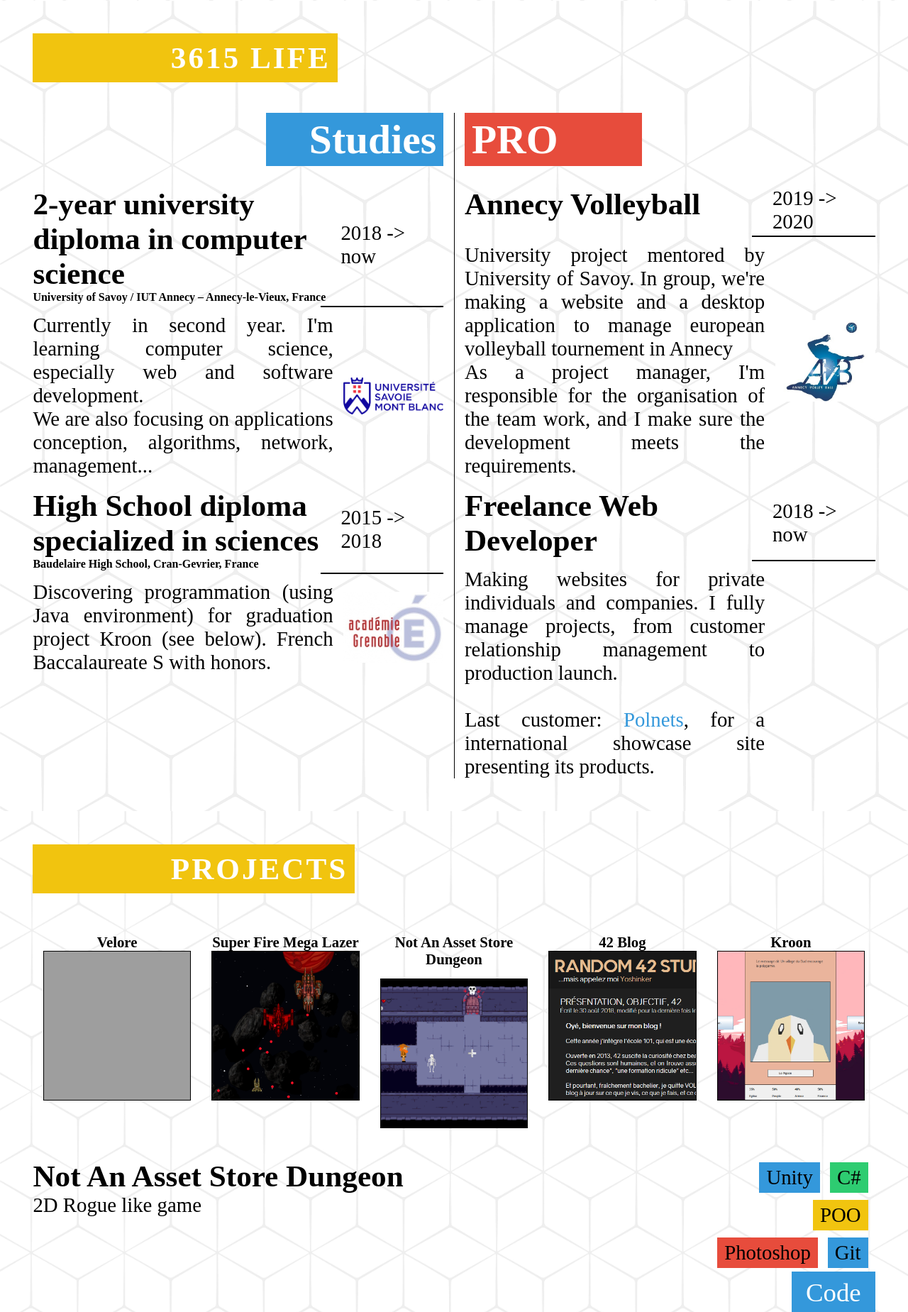
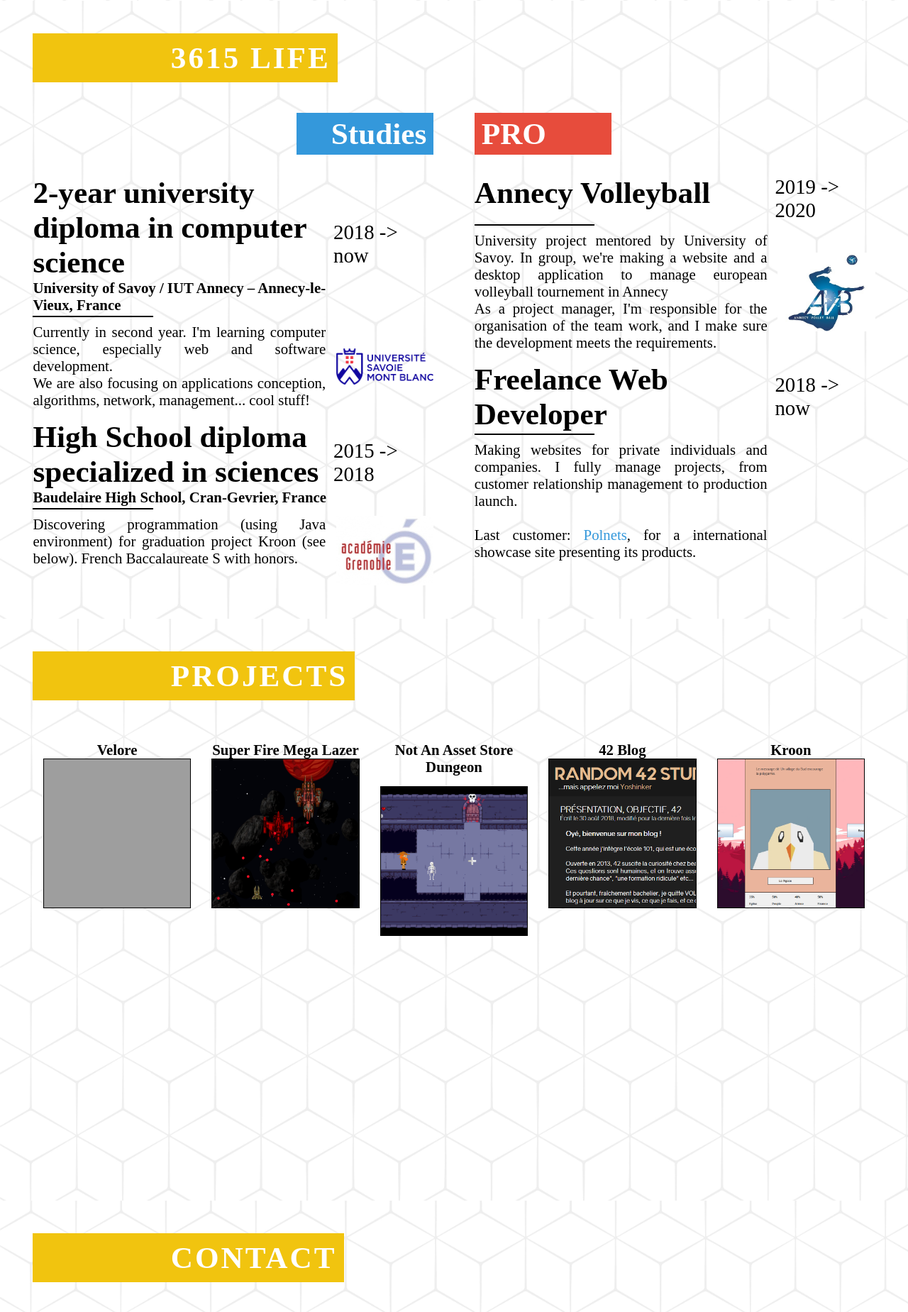
Before and after one commit to tomperr/portfolio, a PHP site: page / in a window 1280 px wide. Shown: the part 2591-4440 px from the top of the page at 71% size. Run offline with PHP 8.4, Linux system fonts and the light colour scheme; some web fonts are replaced; grey boxes are pictures that could not be loaded.

Commit message:
Update content & fix projects size

```diff
--- a/about.php
+++ b/about.php
@@ -24,6 +24,9 @@
 					<div class="inline-block bg-sun padding margin h-5 lovedtech animate fade-in-top">
 						Optimisation
 					</div>
+					<div class="inline-block bg-emerald padding margin h-5 lovedtech animate fade-in-top">
+						Unix
+					</div>
 				</div>
 				<p class="pt-1 h-3" align="right">Download my <span class="bg-alizarin padding"><a href="#">resume</a></span></p>
 			</div>
--- a/css/content.css
+++ b/css/content.css
@@ -265,7 +265,7 @@
 	display: block;
 	position: absolute;
 	bottom: -5px;
-	right: 0px;
+	left: 0px;
 	height: 2px;
 	width: 30%;
 	background-color: black;
@@ -281,12 +281,21 @@
 #projects_container > .flex-row {
 	flex-flow: row wrap;
 }
+
+#projects-descriptions, #projects_complement {
+	position: relative;
+}
+
 .project_description {
-	display: none;
+	opacity: 0;
+	position: absolute;
+	top: 0px;
+	/*display: none;*/
 }
 
 .project_description.active {
-	display: block;
+	opacity: 1;
+	/*display: block;*/
 }
 
 .project {
--- a/css/general.css
+++ b/css/general.css
@@ -3,6 +3,10 @@
 	margin: 0px;
 	font-family: Imperfecta;
 	z-index: 2;
+}
+
+body {
+	overflow-x: hidden;
 }
 
 li {
@@ -398,9 +402,5 @@
 	width: default;
 	position: relative;
 	opacity: 1;
-	left: 0px;
-	right: 0px;
-	top: 0px;
-	bottom: 0px;
 	transition: 0.5s all ease;
 }
--- a/experiences.php
+++ b/experiences.php
@@ -8,25 +8,25 @@
 		<div class="flex-item-fill">
 			<div class="flex-row h100" id="experiences-container">
 
-				<div class="col-1 mr-1" id="studies">
+				<div class="col-1 mr-2" id="studies">
 					<div class="study-title-container mb-2" align="right">
-						<h3 class="h-3 padding bg-river animate expand" align="right">Studies</h3>
+						<h3 class="h-4 padding bg-river animate expand" align="right">Studies</h3>
 					</div>
 					<div id="studies-block">
 						<div class="study animate fade-in-left">
 							<div class="study-title flex-row">
 								<div class="flex-col col-3">
 									<h4 class="study-name h-4">2-year university diploma in computer science</h4>
-									<h4 class="study-location">University of Savoy / IUT Annecy – Annecy-le-Vieux, France</h4>
+									<h4 class="study-location h-6">University of Savoy / IUT Annecy – Annecy-le-Vieux, France</h4>
 								</div>
 								<div class="flex date-container col-1">
 									<p class="study-date h-5">2018 -> now</p>
 								</div>
 							</div>
 							<div class="flex-row mt-1">
-								<p class="study-description h-5 justify col-3">
+								<p class="study-description h-6 justify col-3">
 									Currently in second year. I'm learning computer science, especially web and software development.<br />
-									We are also focusing on applications conception, algorithms, network, management...
+									We are also focusing on applications conception, algorithms, network, management... cool stuff!
 								</p>
 								<div class="flex col-1 logo-container pl-1">
 									<img src="img/univ_logo.png" class="animate fade-in-right">
@@ -38,14 +38,14 @@
 							<div class="study-title flex-row">
 								<div class="flex-col col-3">
 									<h4 class="study-name h-4">High School diploma specialized in sciences</h4>
-									<h4 class="study-location">Baudelaire High School, Cran-Gevrier, France</h4>
+									<h4 class="study-location h-6">Baudelaire High School, Cran-Gevrier, France</h4>
 								</div>
 								<div class="flex date-container col-1">
 									<p class="study-date h-5">2015 -> 2018</p>
 								</div>
 							</div>
 							<div class="flex-row mt-1">
-								<p class="study-description h-5 justify col-3">
+								<p class="study-description h-6 justify col-3">
 									Discovering programmation (using Java environment) for graduation project Kroon (see below).
 									French Baccalaureate S with honors.
 								</p>
@@ -57,11 +57,11 @@
 					</div>
 				</div>
 
-				<div class="v-delimiter"></div>
+				<!--<div class="v-delimiter"></div>-->
 
-				<div class="col-1 ml-1" id="works">
+				<div class="col-1 ml-2" id="works">
 					<div class="work-title-container mb-2" align="right">
-						<h3 class="h-3 padding bg-alizarin animate expand">PRO</h3>
+						<h3 class="h-4 padding bg-alizarin animate expand">PRO</h3>
 					</div>
 					<div class="work animate fade-in-right">
 						<div class="work-title flex-row">
@@ -73,7 +73,7 @@
 							</div>
 						</div>
 						<div class="flex-row mt-1">
-							<p class="work-description h-5 justify col-3">
+							<p class="work-description h-6 justify col-3">
 								University project mentored by University of Savoy. In group, we're making a website and a desktop application to manage european volleyball tournement in Annecy<br />
 								As a project manager, I'm responsible for the organisation of the team work, and I make sure the development meets the requirements.
 							</p>
@@ -92,7 +92,7 @@
 							</div>
 						</div>
 						<div class="flex-row mt-1">
-							<p class="work-description h-5 justify col-3">
+							<p class="work-description h-6 justify col-3">
 								Making websites for private individuals and companies. I fully manage projects, from customer relationship management to production launch.<br /><br />
 								Last customer: <a href="http://polnets.com/">Polnets</a>, for a international showcase site presenting its products.<br />
 							</p>
--- a/header.php
+++ b/header.php
@@ -1,5 +1,5 @@
 <div class="section" id="header">
-	<div id="titles">
+	<div id="titles" class="animate fade-in-top">
 		<h1 class="bg-midnight h-2">Tom PERRILLAT-COLLOMB</h1>
 		<h2 class="bg-alizarin h-4">Freelance Web Dev</h2>
 	</div>
--- a/index.php
+++ b/index.php
@@ -34,7 +34,6 @@
 
 	<script src="js/menu.js"></script>
 	<script src="js/parallax.js"></script>
-	<script src="js/skills.js"></script>
 	<script src="js/projects.js"></script>
 	<script src="js/appear.js"></script>
 
--- a/projects.php
+++ b/projects.php
@@ -31,40 +31,41 @@
 			<div id="projects_complement" class="flex-item-fill mt-3">
 				<div class="flex-row h100 ">
 					<div id="projects-descriptions" class="col-3">
-						<div data-p_id='1' class="project_description">
+						<div data-p_id='1' class="project_description animate fade-in">
 							<h4 class="h-4">Velore</h4>
 							<p class="h-5">
-								Website for family bike courses
+								International website for family cycling tours. This project was carried out in groups of 5, including a Dutch student and an Irish student. I was responsible for the data mining (to collect courses), as well as the registration and login system.
 							</p>
 						</div>
-						<div data-p_id='2' class="project_description">
+						<div data-p_id='2' class="project_description animate fade-in">
 							<h4 class="h-4">Super Fire Mega Lazer</h4>
 							<p class="h-5">
-								Shoot'em up game
+								2D game in which the player embodies a spaceship destroying the ships that attack him. Developed in 5 days, in C++ with the SFML library, within a team of 4 students. I contributed to the game system, including the generation of enemy ships and the player's movements. At the end of the project, I also took care of the optimization of memory accesses.
 							</p>
 						</div>
-						<div data-p_id='3' class="project_description active">
+						<div data-p_id='3' class="project_description animate fade-in active ">
 							<h4 class="h-4">Not An Asset Store Dungeon</h4>
 							<p class="h-5">
-								2D Rogue like game
+								Made under Unity in 5 days with a group of 5 other students, it is a 2D exploration game in a procedurally generated dungeon. I mainly contributed to the realization of the dungeon creation algorithm, and I also developed the artificial intelligence of enemies.
 							</p>
 						</div>
-						<div data-p_id='4' class="project_description">
+						<div data-p_id='4' class="project_description animate fade-in">
 							<h4 class="h-4">42 Blog</h4>
 							<p class="h-5">
-								Personal blog made to share my 42 school's experience
+								Personal blog project to share my experience at school 101 (now renamed 42). Content could be added through an administrator interface, such as articles and messages resembling Tweets.
+								Developed in Python 3 with the Django framework, this site adopts a responsive design.
 							</p>
 						</div>
-						<div data-p_id='5' class="project_description">
+						<div data-p_id='5' class="project_description animate fade-in">
 							<h4 class="h-4">Kroon</h4>
 							<p class="h-5">
-								Medieval kingdom management game, inspired by a game called "Reigns"
+								Kroon is a medieval strategy game, where the player embodies a king leading his kingdom. It was a high school graduation project in pairs. My part of the work was to build an ergonomic graphical interface.
 							</p>
 						</div>
 					</div>
-					<div class="flex-col flex-between col-1">
+					<div class="flex-col flex-between col-1" id="projects-buttons">
 						<div id="projects-technos" class="pl-4">
-							<div data-p_id="1" class="project-technos flex-row flex-wrap" align="right">
+							<div data-p_id="1" class="project-technos flex-row flex-wrap animate fade-in" align="right">
 								<div class="inline-block bg-river padding margin h-5">
 									PHP
 								</div>
@@ -78,7 +79,7 @@
 									MySQL
 								</div>
 							</div>
-							<div data-p_id="2" class="project-technos flex-row flex-wrap" align="right">
+							<div data-p_id="2" class="project-technos flex-row flex-wrap animate fade-in" align="right">
 								<div class="inline-block bg-sun padding margin h-5">
 									C++
 								</div>
@@ -86,24 +87,18 @@
 									SFML
 								</div>
 							</div>
-							<div data-p_id="3" class="project-technos active flex-row flex-wrap" align="right">
-								<div class="inline-block bg-river padding margin h-5">
+							<div data-p_id="3" class="project-technos active flex-row flex-wrap animate fade-in" align="right">
+								<div class="inline-block bg-alizarin padding margin h-5">
 									Unity
 								</div>
 								<div class="inline-block bg-emerald padding margin h-5">
 									C#
 								</div>
 								<div class="inline-block bg-sun padding margin h-5">
-									POO
-								</div>
-								<div class="inline-block bg-alizarin padding margin h-5">
-									Photoshop
-								</div>
-								<div class="inline-block bg-river padding margin h-5">
 									Git
 								</div>
 							</div>
-							<div data-p_id="4" class="project-technos flex-row flex-wrap" align="right">
+							<div data-p_id="4" class="project-technos flex-row flex-wrap animate fade-in" align="right">
 								<div class="inline-block bg-sun padding margin h-5">
 									Python
 								</div>
@@ -111,22 +106,22 @@
 									SQLite
 								</div>
 							</div>
-							<div data-p_id="5" class="project-technos flex-row flex-wrap" align="right">
+							<div data-p_id="5" class="project-technos flex-row flex-wrap animate fade-in" align="right">
 								<div class="inline-block bg-alizarin padding margin h-5">
 									Java
 								</div>
 								<div class="inline-block bg-sun padding margin h-5">
-									POO
+									Git
 								</div>
 							</div>
 						</div>
 						<div id="projects-buttons" class="flex-col flex-end">
-							<div data-p_id="1" class="project-buttons" align="right">
+							<div data-p_id="1" class="project-buttons animate fade-in" align="right">
 								<div>
 									<a href="https://github.com/Yoshinker/velore" class="btn btn-primary" target="_blank">Code</a>
 								</div>
 							</div>
-							<div data-p_id="2" class="project-buttons" align="right">
+							<div data-p_id="2" class="project-buttons animate fade-in" align="right">
 								<div>
 									<a href="https://github.com/Yoshinker/SuperFireMegaLazer" class="btn btn-primary" target="_blank">Code</a>
 								</div>
@@ -134,7 +129,7 @@
 									<a href="https://github.com/Yoshinker/SuperFireMegaLazer/releases/tag/final" class="btn btn-danger" target="_blank">Download</a>
 								</div>
 							</div>
-							<div data-p_id="3" class="project-buttons active" align="right">
+							<div data-p_id="3" class="project-buttons animate fade-in active" align="right">
 								<div>
 									<a href="https://github.com/Yoshinker/not_an_asset_store_dungeon" class="btn btn-primary" target="_blank">Code</a>
 								</div>
@@ -142,12 +137,12 @@
 									<a href="https://github.com/Yoshinker/not_an_asset_store_dungeon/releases/tag/final" class="btn btn-danger" target="_blank">Download</a>
 								</div>
 							</div>
-							<div data-p_id="4" class="project-buttons" align="right">
+							<div data-p_id="4" class="project-buttons animate fade-in" align="right">
 								<div>
 									<a href="https://github.com/Yoshinker/blog" class="btn btn-primary" target="_blank">Code</a>
 								</div>
 							</div>
-							<div data-p_id="5" class="project-buttons" align="right">
+							<div data-p_id="5" class="project-buttons animate fade-in" align="right">
 								<div>
 									<a href="https://github.com/Yoshinker/kroon" class="btn btn-primary" target="_blank">Code</a>
 								</div>
```
Also changed, not shown: js/projects.js (+49 -0 lines), img/pattern1.jpg (added), img/white-forest.jpg (added).
